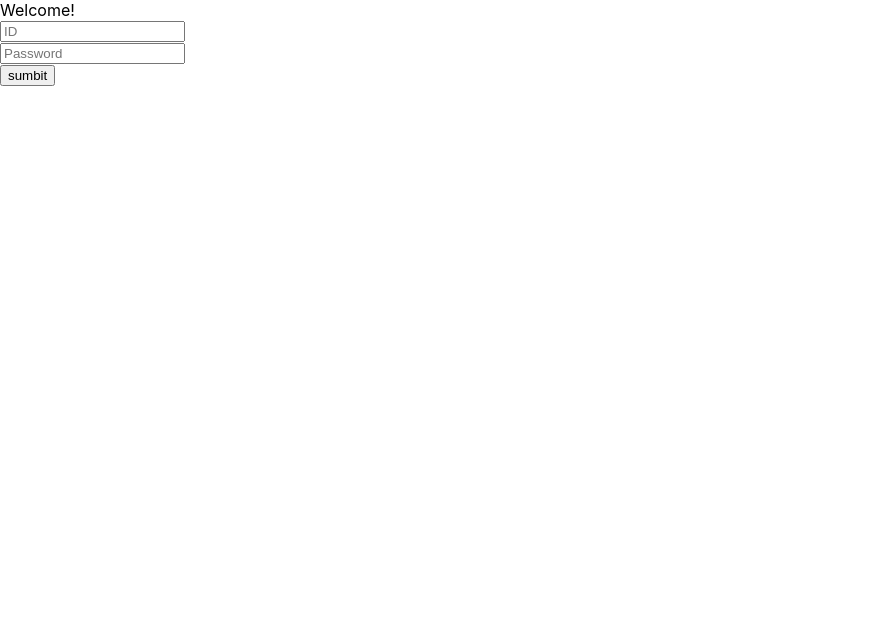
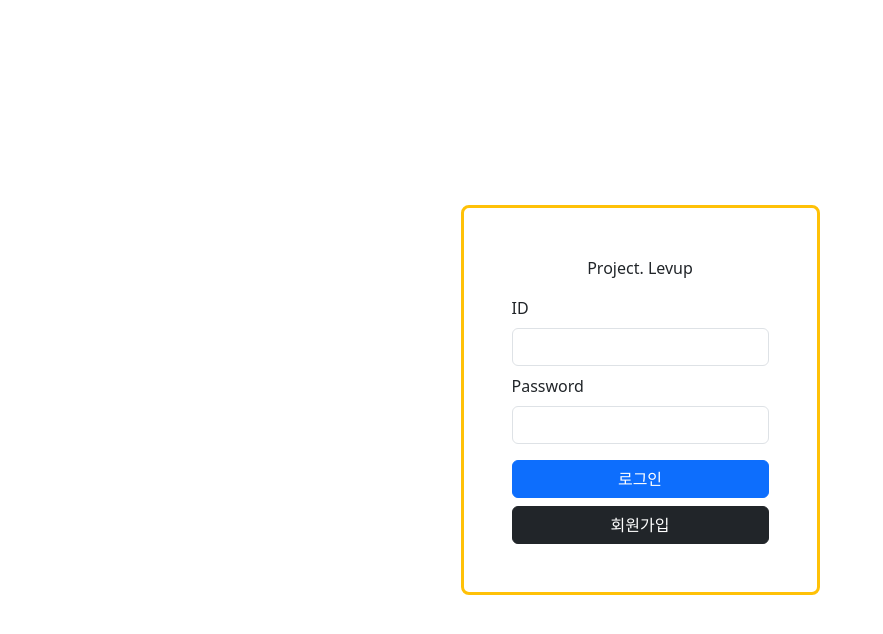
Before and after one commit to Chunws13/Levup, a React (Create React App) app in the folder frontend/: page / in a window 1280 px wide. Shown: the top 634 px of the page, without its empty margins (0-883 px from the left). Built offline with nearby package versions, Linux system fonts and the light colour scheme.

Commit message:
FE 로그인 페이지 css

```diff
--- a/frontend/package.json
+++ b/frontend/package.json
@@ -7,9 +7,12 @@
     "@testing-library/react": "^13.4.0",
     "@testing-library/user-event": "^13.5.0",
     "axios": "^1.6.2",
+    "bootstrap": "^5.3.2",
     "react": "^18.2.0",
+    "react-bootstrap": "^2.9.1",
     "react-cookie": "^6.1.1",
     "react-dom": "^18.2.0",
+    "react-router-dom": "^6.20.1",
     "react-scripts": "5.0.1",
     "web-vitals": "^2.1.4"
   },
--- a/frontend/src/components/Login.jsx
+++ b/frontend/src/components/Login.jsx
@@ -1,7 +1,9 @@
 import axios from "axios";
 import {Cookies} from "react-cookie";
+import { Form, Button, Container, Row, Col } from 'react-bootstrap'
+import 'bootstrap/dist/css/bootstrap.min.css';
 
-function Login() {
+const Login = () => {
   const SubmitFunc = (event) => {
     event.preventDefault();
     const cookie = new Cookies();
@@ -9,7 +11,7 @@ function Login() {
     const password = event.target.pw.value;
 
     const postData = {id, password, "email": "test@naver.com"};
-
+    console.log(postData)
     axios.post("http://127.0.0.1:8000/api/users/login", postData)
         .then(response => {
             cookie.set("token", response.data.token)
@@ -18,18 +20,35 @@ function Login() {
   }
 
   return (
-    <div>
-        <div> Welcome! </div>
-        <form onSubmit={SubmitFunc}>
-            <div>
-                <input type='text' name='id' placeholder='ID'/>
-            </div>
-            <div>
-                <input type='password' name='pw' placeholder='Password'/>
-            </div>
-            <button type="submit"> sumbit </button>
-        </form>
-    </div>
+    <Container className="d-flex align-items-center justify-content-center"
+        style={{ minHeight: '100vh'}}>
+        <div className="border border-warning border-3 rounded-3 p-5">
+            <p className="text-center"> Project. Levup </p>
+            <Form onSubmit={SubmitFunc}>
+
+                <Form.Group className="mb-2" controlId="formbasicEmail" >
+                    <Form.Label> ID </Form.Label>
+                    <Form.Control type="text" name='id'/>
+                </Form.Group>
+                <Form.Group className="mb-3">
+                    <Form.Label> Password </Form.Label>
+                    <Form.Control type="password" name="pw"/>
+
+                </Form.Group>
+
+                <div className="d-grid gap-2">
+                    <Button type="submit" variant="primary">
+                        로그인
+                    </Button>
+
+                    <Button variant="dark">
+                        회원가입
+                    </Button>
+                </div>
+
+            </Form>
+        </div>
+    </Container>
   )
 }
 
--- a/frontend/src/index.js
+++ b/frontend/src/index.js
@@ -2,6 +2,8 @@ import React from 'react';
 import ReactDOM from 'react-dom/client';
 import './index.css';
 import App from './App';
+import {Routes, Route, BrowserRouter} from 'react-router-dom';
+import Login from './components/Login';
 
 const root = ReactDOM.createRoot(document.getElementById('root'));
 root.render(
```
Also changed, not shown: 1 other file (tests, documents, lock files or other folders).
